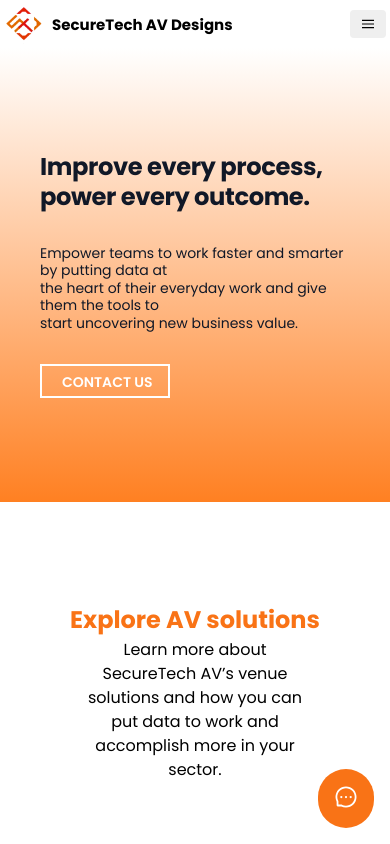
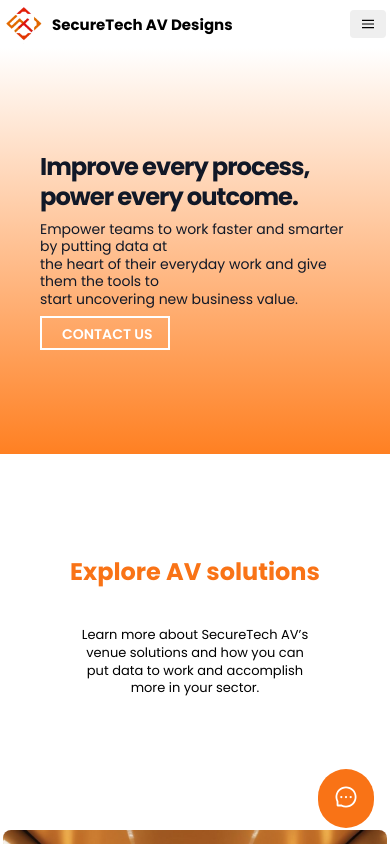
Before and after one commit to AshishBhardwaj01/securetech, a React (Vite) app: page /Solutionpage in a window 390 px wide. Shown: the top 844 px of the page. Built offline with nearby package versions, Linux system fonts and the light colour scheme; a web font is replaced by a local one.

Commit message:
"Updated styles in Solutionhead and IndustrySolutions components"

```diff
--- a/src/components/Solutionhead.jsx
+++ b/src/components/Solutionhead.jsx
@@ -4,11 +4,11 @@ import { Link } from "react-router-dom";
 const Solutionimg = ({ className = "" }) => {
   return (
     <div
-      className={`flex-1 [background:linear-gradient(180deg,_#fff,_#ff8022)] overflow-hidden flex flex-row items-center justify-center py-16 box-border gap-20 lg:gap-5 max-w-screen text-left text-21xl text-gray-900 font-open-sans  ${className}`}
+      className={`flex-1 [background:linear-gradient(180deg,_#fff,_#ff8022)] overflow-hidden flex flex-row items-center justify-center py-16 box-border gap-20 xl:gap-5 max-w-screen text-left text-21xl text-gray-900 font-open-sans  ${className}`}
     >
       <div className="flex flex-col lg:px-10 items-start justify-start lg:items-center lg:justify-center py-10 box-border max-w-full ">
-        <div className="flex flex-col items-start justify-start gap-8 max-w-full">
-          <h1 className="m-0 relative text-inherit tracking-tight leading-tight font-bold font-inherit inline-block max-w-full">
+        <div className="flex flex-col items-start justify-start gap-8 xl:gap-2  max-w-full">
+          <h1 className="m-0 relative  xl:text-2.5xl text-inherit tracking-tight leading-tight font-bold font-inherit inline-block max-w-full">
             <p className="m-0 text-6xl lg:text-5xl-2">Improve every process,</p>
             <p className="m-0 text-6xl lg:text-5xl-2">power every outcome.</p>
           </h1>
--- a/src/components/exploresolution.jsx
+++ b/src/components/exploresolution.jsx
@@ -9,8 +9,8 @@ const IndustrySolutions = ({ className = "" }) => {
         <h1 className="m-0 p-5 relative text-lg leading-normal font-bold font-inherit text-orange-500 ">
           Explore AV solutions
         </h1>
-        <div className="self-stretch flex flex-row items-start justify-end py-0 px-10 box-border max-w-full text-base">
-          <div className="h-20 flex-1 relative leading-normal flex items-center max-w-full">
+        <div className="self-stretch flex flex-row items-start justify-end py-0 px-10 box-border max-w-full lg:text-smi text-base">
+          <div className="h-20 flex-1 relative leading-normal lg:leading-snug flex items-center max-w-full">
             <span>
               <p className="m-0 ">
                 Learn more about SecureTech AV’s venue solutions and how you can
```
